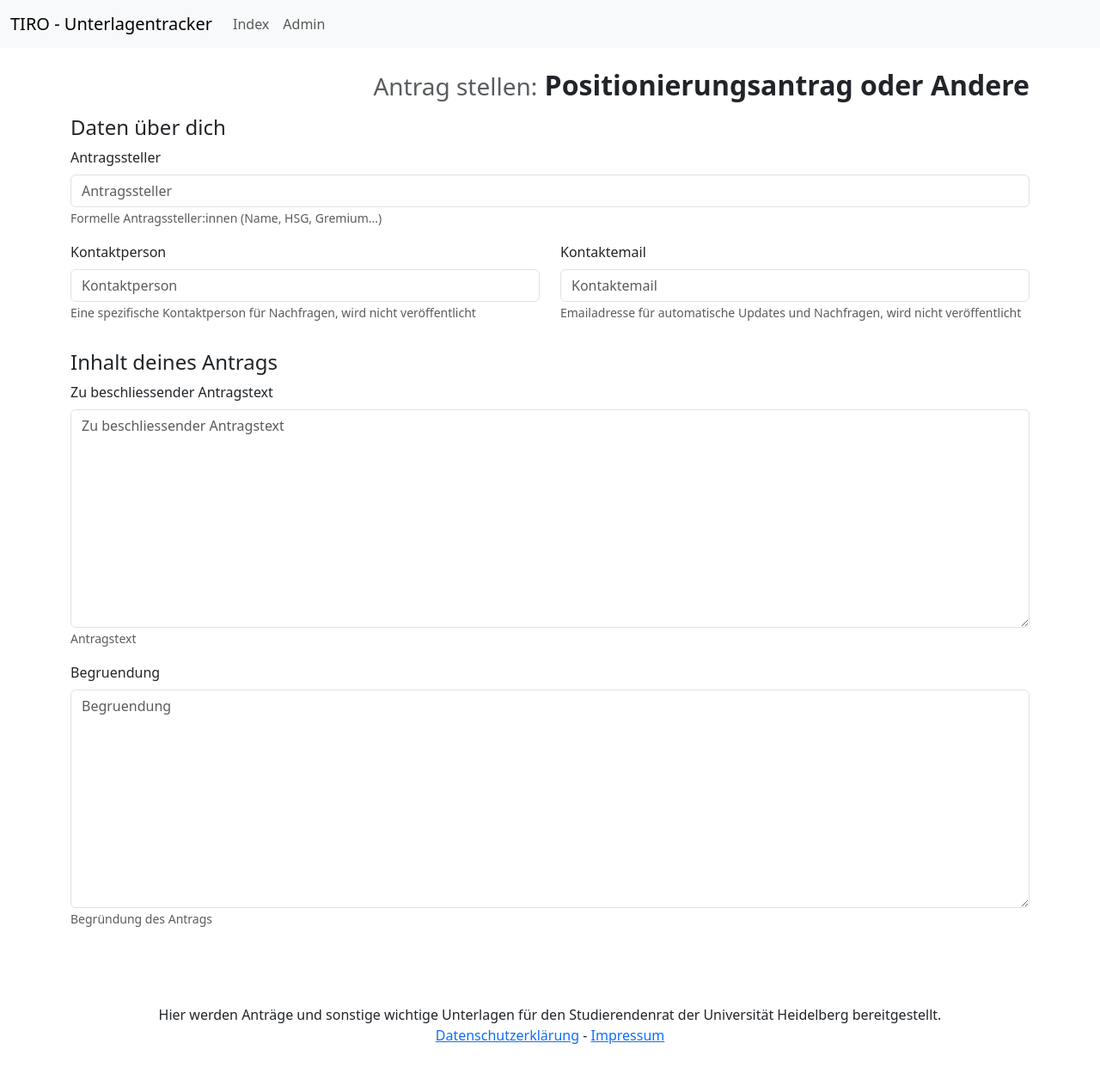
After one commit to JakobSinn/tiro, a Django app: page /antragstellen/antrag in a window 1280 px wide. The commit adds this page. Shown: the whole page at 86% size. Run offline with Django 5.2, Linux system fonts and the light colour scheme; some libraries are stand-ins or nearby versions.

Commit message:
Grundelegendes Antrag-selber-stellen-formular

```diff
--- /dev/null
+++ b/hauptverwalter/forms.py
@@ -0,0 +1,18 @@
+from django import forms
+from .models import Antrag
+
+
+class BaseAntragForm(forms.ModelForm):
+    class Meta:
+        model = Antrag
+        fields = [
+            "text",
+            "begruendung",
+            "antragssteller",
+            "kontaktperson",
+            "kontaktemail",
+            "anhang",
+        ]
+        labels = {
+            "text": "Zu beschliessender Antragstext",
+        }
--- a/hauptverwalter/models.py
+++ b/hauptverwalter/models.py
@@ -97,14 +97,15 @@ class AntragBase(UUIDPrimaryKeyMixin, FileAttachmentMixin, models.Model):
     text = models.TextField(help_text="Antragstext", max_length=20000)
     begruendung = models.TextField(help_text="Begründung des Antrags", max_length=40000)
     antragssteller = models.CharField(
-        max_length=500, help_text="Antragssteller:innen (Name, HSG, Gremium...)"
+        max_length=500,
+        help_text="Formelle Antragssteller:innen (Name, HSG, Gremium...)",
     )
     kontaktemail = models.EmailField(
-        help_text="Emailadresse für automatische Updates und Nachfragen"
+        help_text="Emailadresse für automatische Updates und Nachfragen, wird nicht veröffentlicht"
     )
     kontaktperson = models.CharField(
         max_length=100,
-        help_text="Eine spezifische Kontaktperson für Nachfragen",
+        help_text="Eine spezifische Kontaktperson für Nachfragen, wird nicht veröffentlicht",
         blank=True,
     )
     status = models.CharField(max_length=1, choices=statuschoices, default="B")
@@ -255,7 +256,7 @@ class Sitzung(UUIDPrimaryKeyMixin, models.Model):
 
 
 class Antrag(AntragBase):
-    """A primary Antrag: belongs to a Legislatur and may be a financial or rule-change request."""
+    """A primary Antrag: belongs to a Legislatur."""
 
     typchoices = {
         "F": "Finanzantrag",
--- a/hauptverwalter/urls.py
+++ b/hauptverwalter/urls.py
@@ -5,9 +5,21 @@ from .views import (
     SitzungListView,
     AntragListView,
     IndexView,
+    AntragLeiterView,
+    BaseAntragView,
 )
 
 urlpatterns = [
+    path(
+        "antragstellen/",
+        AntragLeiterView.as_view(),
+        name="antrag_stellen",
+    ),
+    path(
+        "antragstellen/antrag",
+        BaseAntragView.as_view(),
+        name="antrag_stellen_basic",
+    ),
     path(
         "antrag/<uuid:pk>/",
         AntragDetailView.as_view(),
--- a/hauptverwalter/views.py
+++ b/hauptverwalter/views.py
@@ -1,8 +1,34 @@
 from django.shortcuts import get_object_or_404
+from django.views.generic.base import TemplateView
 from django.views.generic.detail import DetailView
 from django.views.generic.list import ListView
+from django.views.generic.edit import CreateView
 
 from .models import Antrag, Unterantrag, Sitzung, Legislatur, Lesung  # noqa: F401
+from .forms import BaseAntragForm
+
+
+def get_current_legislature():
+    nummer = Legislatur.objects.order_by("-nummer").first().nummer
+    if not nummer:
+        return 1
+    else:
+        return nummer
+
+
+class AntragLeiterView(TemplateView):
+    template_name = "hauptverwalter/antragsleitung.html"
+
+    def get_context_data(self, **kwargs):
+        context = super().get_context_data(**kwargs)
+        context["aktuelle_legislatur"] = get_current_legislature()
+        return context
+
+
+class BaseAntragView(CreateView):
+    model = Antrag
+    form_class = BaseAntragForm
+    template_name = "hauptverwalter/antrag_form_basic.html"
 
 
 class SitzungListView(ListView):
@@ -26,7 +52,7 @@ class SitzungListView(ListView):
 class IndexView(ListView):
     model = Sitzung
     context_object_name = "sitzungen"
-    template_name = "index.html"
+    template_name = "hauptverwalter/index.html"
 
     def get_queryset(self):
         # Expecting legislatur_nummer in URL kwargs
@@ -34,25 +60,42 @@ class IndexView(ListView):
 
     def get_context_data(self, **kwargs):
         context = super().get_context_data(**kwargs)
-        context["anträgezahl"] = Antrag.objects.filter(status="B").count()
+        context["antraege_zahl"] = Antrag.objects.filter(status="B").count()
+        context["aktuelle_legislatur"] = get_current_legislature()
         return context
 
 
 class AntragListView(ListView):
     model = Antrag
     context_object_name = "antraege"
+    template_name = "antrag_list.html"
 
     def get_queryset(self):
-        # Expecting legislatur_nummer in URL kwargs
         legislatur_nummer = self.kwargs.get("legislatur_nummer")
-        return Antrag.objects.filter(legislatur__nummer=legislatur_nummer).order_by(
+        qs = Antrag.objects.filter(legislatur__nummer=legislatur_nummer).order_by(
             "-nummer"
         )
+
+        # --- Filtering logic ---
+        status = self.request.GET.get("status")
+        typ = self.request.GET.get("typ")
+
+        if status:
+            qs = qs.filter(status=status)
+        if typ:
+            qs = qs.filter(typ=typ)
+
+        return qs
 
     def get_context_data(self, **kwargs):
         context = super().get_context_data(**kwargs)
         legislatur_nummer = self.kwargs.get("legislatur_nummer")
         context["legislatur"] = get_object_or_404(Legislatur, nummer=legislatur_nummer)
+
+        # Preserve current filters for template use
+        context["current_status"] = self.request.GET.get("status", "")
+        context["current_type"] = self.request.GET.get("type", "")
+
         return context
 
 
--- a/templates/base.html
+++ b/templates/base.html
@@ -3,7 +3,7 @@
 <head>
     <meta charset="UTF-8">
     <meta name="viewport" content="width=device-width, initial-scale=1.0">
-    <title>{% block title %}Tiro Startseite{% endblock %}</title>
+    <title>{% block title %}Tiro StuRa-Tracker{% endblock %}</title>
     {% load django_bootstrap5 %}
     {% bootstrap_css %}
     {% bootstrap_javascript %}
--- /dev/null
+++ b/templates/hauptverwalter/antrag_form_basic.html
@@ -0,0 +1,40 @@
+{% extends 'base.html' %}
+
+{% block content %}
+
+{% load django_bootstrap5 %}
+<figure class="text-end">
+  <h2>
+    <small class="text-body-secondary">Antrag stellen:</small>
+    <b>Positionierungsantrag oder Andere</b>
+  </h2>
+</figure>
+
+<form class="align-items-center" method="post">
+    {% csrf_token %}
+    {% bootstrap_form_errors form %}
+    <h4>Daten über dich</h4>
+    <div class="mb-3">
+      {% bootstrap_field form.antragssteller %}
+    </div>
+
+    <div class="row">
+      <div class="col-md-6 mb-3">
+        {% bootstrap_field form.kontaktperson %}
+      </div>
+      <div class="col-md-6 mb-3">
+        {% bootstrap_field form.kontaktemail %}
+      </div>
+    </div>
+    <h4>Inhalt deines Antrags</h4>
+    <div class="mb-3">
+      {% bootstrap_field form.text %}
+    </div>
+    <div class="mb-3">
+      {% bootstrap_field form.begruendung %}
+    </div>
+</form>
+
+</div>
+<br>
+{% endblock %}
--- a/templates/hauptverwalter/sitzung_card.html
+++ b/templates/hauptverwalter/sitzung_card.html
@@ -3,13 +3,13 @@
   <div class="card shadow-sm border-0 h-100">
     <div class="card-header
       {% if sitzung.is_past %}
-        text-bg-success
+        text-bg-light
       {% elif sitzung.is_sondersitzung %}
         text-bg-warning
       {% elif sitzung.is_running %}
         text-bg-primary
       {% else %}
-        text-bg-light
+         text-bg-success
       {% endif %}">
       {% if sitzung.is_sondersitzung %}
         <strong>Sondersitzung</strong> |
```
Also changed, not shown: templates/hauptverwalter/antrag_list.html (+39 -5 lines), templates/hauptverwalter/antragsleitung.html (added, +16 -0 lines), templates/hauptverwalter/index.html (+12 -6 lines).
